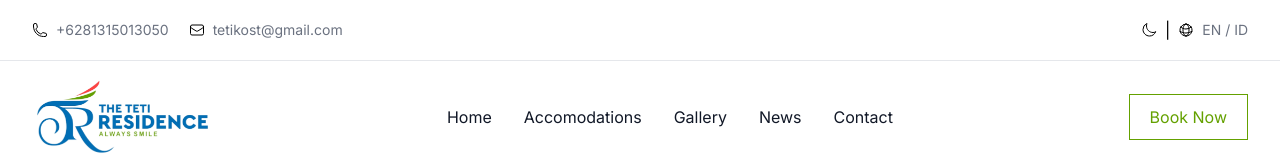
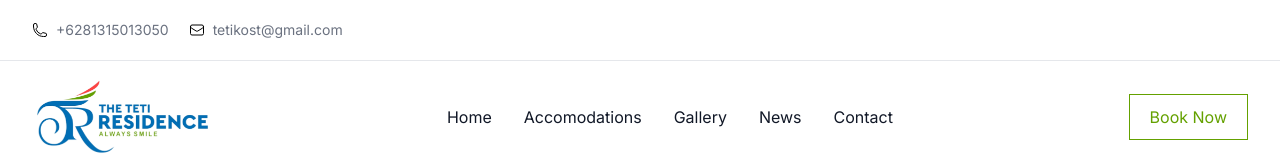
Before and after one commit to Mahib22/teti-residence, a Vue app: page / in a window 1280 px wide. Shown: the top 160 px of the page. Built offline with nearby package versions, Linux system fonts and the light colour scheme; a web font is replaced by a local one.

Commit message:
update faq

```diff
--- a/src/components/NavbarApp.vue
+++ b/src/components/NavbarApp.vue
@@ -1,8 +1,6 @@
 <template>
   <div class="border-b border-gray-200 font-inter">
-    <div
-      class="py-3 2xl:py-5 flex justify-between flex-wrap flex-col items-center md:flex-row md:px-8"
-    >
+    <div class="py-3 2xl:py-5 flex flex-col items-center md:flex-row md:px-8">
       <div class="flex items-center py-2">
         <div class="flex items-center">
           <svg
@@ -40,38 +38,6 @@
             >tetikost@gmail.com</a
           >
         </div>
-      </div>
-      <div class="hidden md:flex items-center">
-        <svg
-          xmlns="http://www.w3.org/2000/svg"
-          fill="none"
-          viewBox="0 0 24 24"
-          stroke-width="1.5"
-          stroke="currentColor"
-          class="w-4 h-4 2xl:w-8 2xl:h-8"
-        >
-          <path
-            stroke-linecap="round"
-            stroke-linejoin="round"
-            d="M21.752 15.002A9.718 9.718 0 0118 15.75c-5.385 0-9.75-4.365-9.75-9.75 0-1.33.266-2.597.748-3.752A9.753 9.753 0 003 11.25C3 16.635 7.365 21 12.75 21a9.753 9.753 0 009.002-5.998z"
-          />
-        </svg>
-        <p class="mx-2">|</p>
-        <svg
-          xmlns="http://www.w3.org/2000/svg"
-          fill="none"
-          viewBox="0 0 24 24"
-          stroke-width="1.5"
-          stroke="currentColor"
-          class="w-4 h-4 2xl:w-8 2xl:h-8"
-        >
-          <path
-            stroke-linecap="round"
-            stroke-linejoin="round"
-            d="M12 21a9.004 9.004 0 008.716-6.747M12 21a9.004 9.004 0 01-8.716-6.747M12 21c2.485 0 4.5-4.03 4.5-9S14.485 3 12 3m0 18c-2.485 0-4.5-4.03-4.5-9S9.515 3 12 3m0 0a8.997 8.997 0 017.843 4.582M12 3a8.997 8.997 0 00-7.843 4.582m15.686 0A11.953 11.953 0 0112 10.5c-2.998 0-5.74-1.1-7.843-2.918m15.686 0A8.959 8.959 0 0121 12c0 .778-.099 1.533-.284 2.253m0 0A17.919 17.919 0 0112 16.5c-3.162 0-6.133-.815-8.716-2.247m0 0A9.015 9.015 0 013 12c0-1.605.42-3.113 1.157-4.418"
-          />
-        </svg>
-        <a class="ml-2 text-sm 2xl:text-2xl text-gray-500">EN / ID</a>
       </div>
     </div>
   </div>
--- a/src/views/Home.vue
+++ b/src/views/Home.vue
@@ -236,29 +236,26 @@ import { Rating } from "flowbite-vue";
   <section class="bg-black py-12 2xl:py-16">
     <h1 class="text-white text-5xl 2xl:text-7xl font-light font-italian">
       <marquee-text :repeat="5">
-        Frequently Asked Questions <span class="px-2">•</span>
+        Pertanyaan yang sering diajukan <span class="px-2">•</span>
       </marquee-text>
     </h1>
   </section>
 
   <section class="mx-5 py-8 2xl:p-9 px-4 font-inter">
     <details
-      v-for="n in 4"
-      :key="n"
+      v-for="(item, index) in faq"
+      :key="index"
       class="transition duration-150 ease-in-out"
     >
       <summary
         class="flex items-center justify-between w-full py-8 2xl:py-20 font-medium text-left text-gray-900 border-b border-gray-200 cursor-pointer 2xl:text-4xl"
       >
-        Are the facilities provided in accordance with the price listed ?
+        {{ item.question }}
       </summary>
       <p
         class="py-12 2xl:py-24 2xl:pr-60 border-b border-gray-200 text-gray-600 2xl:text-3xl"
       >
-        We provide many facilities for you. There are facilities such as a AC,
-        Wifi, Lemari, TV Cable, Spring Bed, Water Heater, Kamar Mandi Dalam,
-        Dapur Bersama, Kulkas Bersama, Area Parkir Motor, Security 1 x 24 Jam,
-        Laundry 2 Stell / Hari, dan lain - lain
+        {{ item.answer }}
       </p>
     </details>
   </section>
@@ -420,6 +417,37 @@ export default {
             "Our Boarding House environment is very safe, because it is always monitored by CCTV and 1 x 24 hour security. You don't need to worry about staying here, both men and women we guarantee the safety and your luggage here.",
         },
       ],
+      faq: [
+        {
+          question:
+            "Fasilitas apa saja yang disediakan oleh di Teti Residence?",
+          answer:
+            "Nikmati kenyamanan menginap di Teti Residence dengan kamar-kamar yang dilengkapi fasilitas lengkap, termasuk AC, TV, Wi-Fi, kamar mandi dalam, lemari, serta layanan laundry 2 stel/hari (Tidak semua harga kamar termasuk dengan laundry). Selain itu, tersedia fasilitas dapur dengan kulkas, water heater yang menggunakan tenaga matahari, dan parkiran motor yang dapat digunakan bersama-sama. Nikmati kenyamanan dan kemudahan fasilitas yang disediakan oleh Teti Residence!",
+        },
+        {
+          question:
+            "Apa saja pilihan transportasi yang tersedia di sekitar Teti Residence?",
+          answer:
+            "Di Teti Residence, Anda dapat dengan mudah mengakses berbagai pilihan transportasi. Salah satunya adalah transportasi JAKLINDO dengan halte yang hanya berjarak 6 menit berjalan kaki dari lokasi kami. Selain itu, lokasi kami sangat mudah dijangkau melalui layanan transportasi online motor maupun mobil. Tidak hanya itu, Teti Residence juga memiliki keunggulan lokasi dengan jarak hanya 400 meter dari stasiun Mangga Besar. Nikmati kemudahan akses transportasi yang menarik di sekitar Teti Residence!",
+        },
+        {
+          question:
+            "Apakah Teti Residence mengizinkan tamu untuk menginap berpasangan atau membawa teman?",
+          answer:
+            "Teti Residence menyambut kedatangan pasangan, baik pasangan pacar maupun suami istri. Namun, diharapkan untuk memperhatikan bahwa kami tidak mengizinkan teman untuk menginap atau bermalam di kamar Kos. Kami menyediakan opsi kamar harian yang dapat digunakan bagi tamu yang ingin menginap sesuai dengan harga yang telah ditentukan.",
+        },
+        {
+          question: "Apakah akses keluar masuk di kos diberlakukan pembatasan?",
+          answer:
+            "Teti Residence menerapkan kebijakan akses keluar masuk yang khusus bagi penghuni kost dan kamar harian, yang dapat diakses 24 jam sehari. Namun, untuk tamu yang berkunjung, kami membatasi akses hingga pukul 24:00 dan meminta izin kepada pengelola atau resepsionis.",
+        },
+        {
+          question:
+            "Apakah ada fasilitas keamanan yang tersedia di Teti Residence?",
+          answer:
+            "Teti Residence menjaga keamanan dengan adanya pelayanan Reception yang siap membantu 24 jam. Kami telah menyediakan 3 sudut CCTV di area parkir, 2 sudut di lantai 1, 3 sudut di lantai 2, 3 sudut di lantai 3, 3 sudut di lantai 4, dan 1 sudut di lantai 5. Totalnya, tersedia 16 sudut CCTV, termasuk 1 di kantor. Untuk akses masuk ke dalam Teti Residence, kami menggunakan sistem fingerprint, kartu akses, atau gantungan kunci guna menghindari duplikasi kunci dan meningkatkan keamanan hunian.",
+        },
+      ],
       testimoniSlide: {
         768: {
           itemsToShow: 2.5,
```
